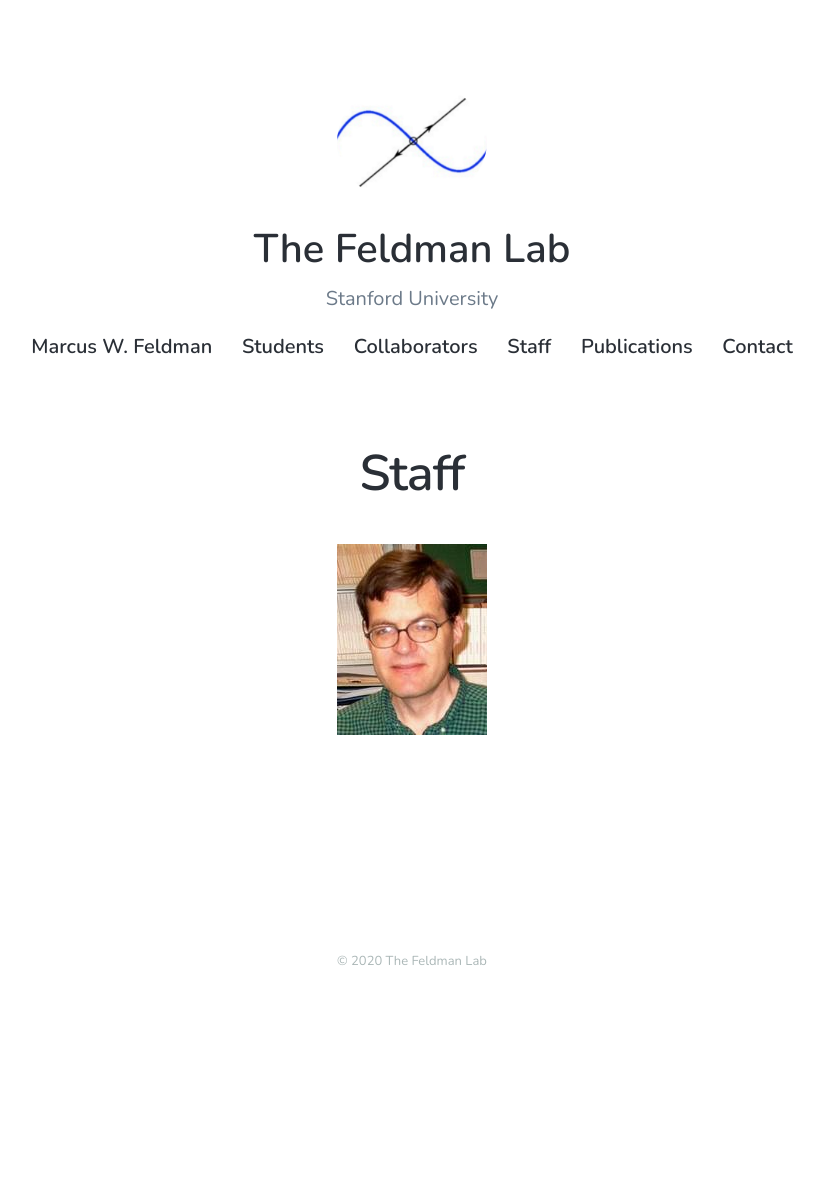
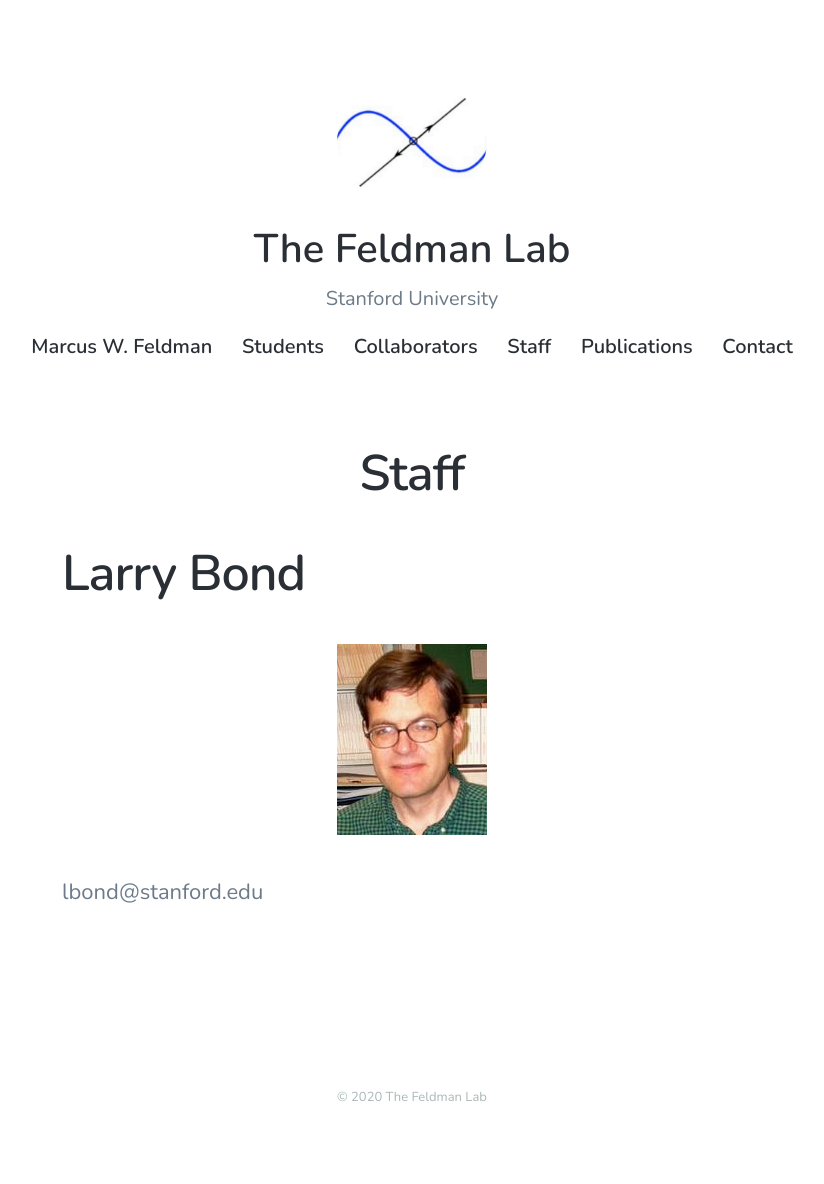
Before and after one commit to mepster/mfeldmanlab.github.io, a Jekyll site: the page built from _pages/staff.md, in a window 1280 px wide. Shown: the whole page, without its empty margins (228-1052 px from the left). Built offline with Jekyll 4.4.1, drawn with Linux system fonts in a browser that asks for light colours; nearby versions of some CDN libraries; before the commit the page ends 1048 px from its top, so only the background shows below that.

Commit message:
Update staff.md

```diff
--- a/_pages/staff.md
+++ b/_pages/staff.md
@@ -5,4 +5,8 @@
 featured_image:
 ---
 
+## Larry Bond
+
 ![](/images/larry.jpg)
+
+lbond@stanford.edu
```
